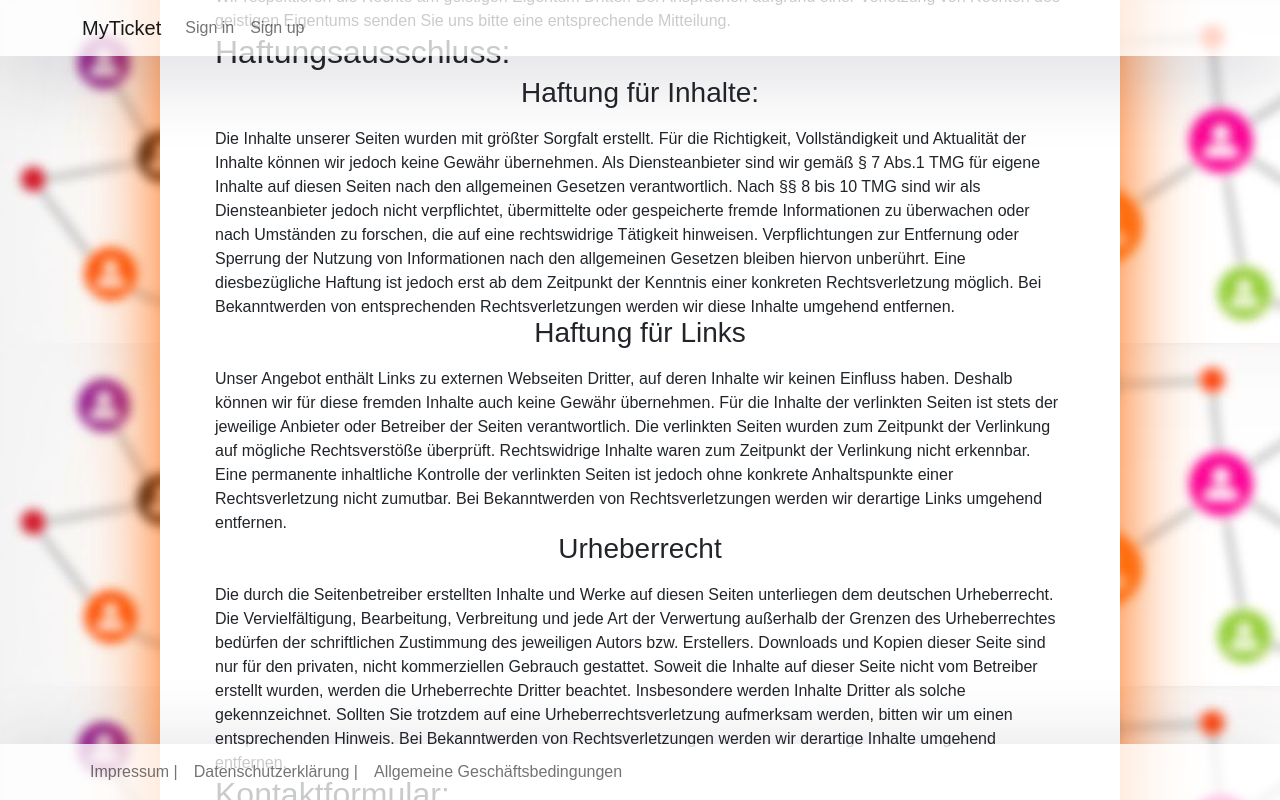
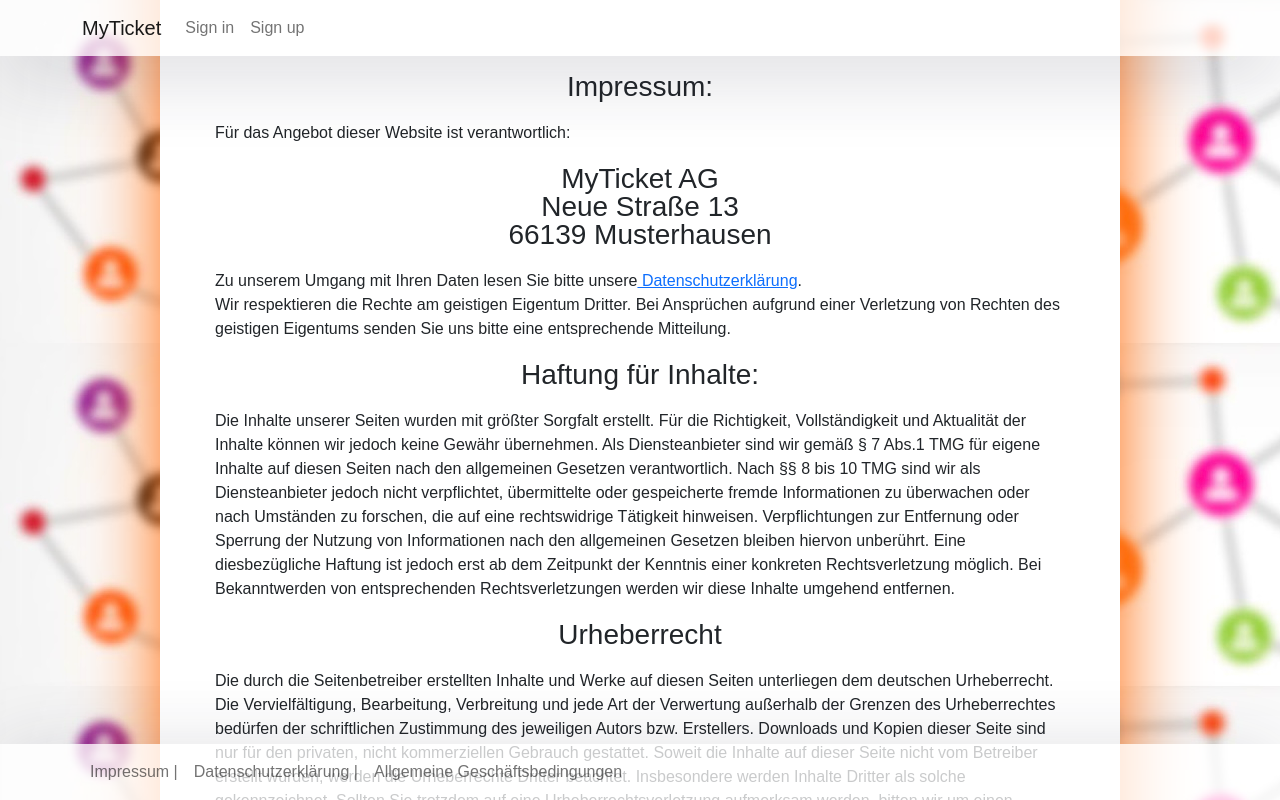
Before and after one commit to Click13/Webprojekt, a React (Create React App) app in the folder frontend/: page /impressum in a window 1280 px wide. Shown: the top 800 px of the page. Built offline with nearby package versions, Linux system fonts and the light colour scheme.

Commit message:
fix Überlappende Navbar

```diff
--- a/frontend/src/components/AGB.js
+++ b/frontend/src/components/AGB.js
@@ -25,6 +25,8 @@ export default class AGB extends Component {
             <div className="App">
             <div className="outer">
             <div className="static">
+            <div id="fix_navbar">
+            </div>
             <h2>
                 allgemeine Geschäftsbedingungen
             </h2>
--- a/frontend/src/components/Datenschutz.js
+++ b/frontend/src/components/Datenschutz.js
@@ -26,9 +26,11 @@ export default class Impressum extends Component {
             <div className="App">
             <div className="outer">
             <div className="static">
-                        <h2>
+            <div id="fix_navbar_Data">
+            </div>
+                        <h3>
                             Datenschutz
-                        </h2>
+                        </h3>
                             Der Schutz Ihrer Daten ist uns sehr wichtig. In diesen Datenschutzbestimmungen wird erläutert, welche personenbezogenen Daten
                             erfasst werden sowie wie und wofür sie verwendet werden.
                         <h3>
@@ -38,24 +40,15 @@ export default class Impressum extends Component {
                             Einige dieser Daten stellen Sie direkt bereit, andere erhalten wir durch das Sammeln von Informationen über Ihre Aktivitäten, Nutzung und Erfahrungen mit unseren Produkten.
                             Wir erhalten ebenfalls Daten über Sie von Drittanbietern.
                         <h3>
-                            Kommentare:
-                        </h3>
-                            Wenn Besucher Kommentare auf der Website schreiben, sammeln wir die Daten, die im Kommentar-Formular angezeigt werden, außerdem die IP-Adresse des Besuchers und den User-Agent-String (damit wird der Browser identifiziert), um die Erkennung von Spam zu unterstützen.
-                        <h3>
                             Cookies:
                         </h3>
                             Wenn du einen Kommentar auf unserer Website schreibst, kann das eine Einwilligung sein, deinen Namen, E-Mail-Adresse und Website in Cookies zu speichern.
                             Dies ist eine Komfortfunktion, damit du nicht, wenn du einen weiteren Kommentar schreibst, all diese Daten erneut eingeben musst.
-                            Diese Cookies werden ein Jahr lang gespeichert.
                             Falls du ein Konto hast und dich auf dieser Website anmeldest, werden wir ein temporäres Cookie setzen, um festzustellen, ob dein Browser Cookies akzeptiert.
                             Dieses Cookie enthält keine personenbezogenen Daten und wird verworfen, wenn du deinen Browser schließt.
                             Wenn du dich anmeldest, werden wir einige Cookies einrichten, um deine Anmeldeinformationen und Anzeigeoptionen zu speichern.
                             Anmelde-Cookies verfallen nach zwei Tagen und Cookies für die Anzeigeoptionen nach einem Jahr.
-                            Falls du bei der Anmeldung „Angemeldet bleiben“ auswählst, wird deine Anmeldung zwei Wochen lang aufrechterhalten.
                             Mit der Abmeldung aus deinem Konto werden die Anmelde-Cookies gelöscht.
-                            Wenn du einen Artikel bearbeitest oder veröffentlichst, wird ein zusätzlicher Cookie in deinem Browser gespeichert.
-                            Dieser Cookie enthält keine personenbezogenen Daten und verweist nur auf die Beitrags-ID des Artikels, den du gerade bearbeitet hast.
-                            Der Cookie verfällt nach einem Tag.
                         <h3>
                             Eingebettete Inhalte von anderen Websites:
                         </h3>
--- a/frontend/src/components/Impressum.js
+++ b/frontend/src/components/Impressum.js
@@ -1,5 +1,5 @@
 import React, { Component } from "react";
-import { BrowserRouter as Router, Switch, Route, Link } from "react-router-dom";
+import { BrowserRouter as Router, Switch, Route, Link} from "react-router-dom";
 import TextField from'@mui/material/TextField';
 import FormControl, { useFormControl } from '@mui/material/FormControl';
 import OutlinedInput from '@mui/material/OutlinedInput';
@@ -14,7 +14,7 @@ export default class Impressum extends Component {
     render() {
         return (
             <div className="App">
-            <nav className="navbar navbar-expand-lg navbar-light fixed-top">
+            <nav className="navbar navbar-expand-lg navbar-light">
               <div className="container">
                 <Link className="navbar-brand" to={"/Main"}>MyTicket</Link>
                 <div className="collapse navbar-collapse" id="navbarTogglerDemo02">
@@ -32,25 +32,21 @@ export default class Impressum extends Component {
             <div className="App">
             <div className="outer">
             <div className="static">
-            <h2>
+            <div id="fix_navbar">
+            </div>
+            <h3>
                 Impressum:
-            </h2>
+            </h3>
                 Für das Angebot dieser Website ist verantwortlich:
             <h3>
-                MyTicket AG
-                Neue Straße 13
+                MyTicket AG<br />
+                Neue Straße 13<br />
                 66139 Musterhausen
             </h3>
             Zu unserem Umgang mit Ihren Daten lesen Sie bitte unsere
-            <Link to{..."/Datenschutz"}>Datenschutzerklärung</Link>.
-            <h2>
-                Hinweise und Verfahren zur Geltendmachung von Ansprüchen bei Schutzrechtsverletzungen:
-            </h2>
+            <Link href={"/Datenschutz"} color="#000000" underline="hover"> Datenschutzerklärung</Link>.<br />
             Wir respektieren die Rechte am geistigen Eigentum Dritter.
             Bei Ansprüchen aufgrund einer Verletzung von Rechten des geistigen Eigentums senden Sie uns bitte eine entsprechende Mitteilung.
-            <h2>
-                Haftungsausschluss:
-            </h2>
             <h3>
                 Haftung für Inhalte:
             </h3>
@@ -61,16 +57,6 @@ export default class Impressum extends Component {
             Verpflichtungen zur Entfernung oder Sperrung der Nutzung von Informationen nach den allgemeinen Gesetzen bleiben hiervon unberührt.
             Eine diesbezügliche Haftung ist jedoch erst ab dem Zeitpunkt der Kenntnis einer konkreten Rechtsverletzung möglich. Bei Bekanntwerden von entsprechenden Rechtsverletzungen werden wir diese Inhalte umgehend entfernen.
             <h3>
-                Haftung für Links
-            </h3>
-            Unser Angebot enthält Links zu externen Webseiten Dritter, auf deren Inhalte wir keinen Einfluss haben.
-            Deshalb können wir für diese fremden Inhalte auch keine Gewähr übernehmen.
-            Für die Inhalte der verlinkten Seiten ist stets der jeweilige Anbieter oder Betreiber der Seiten verantwortlich.
-            Die verlinkten Seiten wurden zum Zeitpunkt der Verlinkung auf mögliche Rechtsverstöße überprüft.
-            Rechtswidrige Inhalte waren zum Zeitpunkt der Verlinkung nicht erkennbar.
-            Eine permanente inhaltliche Kontrolle der verlinkten Seiten ist jedoch ohne konkrete Anhaltspunkte einer Rechtsverletzung nicht zumutbar.
-            Bei Bekanntwerden von Rechtsverletzungen werden wir derartige Links umgehend entfernen.
-            <h3>
                 Urheberrecht
             </h3>
             Die durch die Seitenbetreiber erstellten Inhalte und Werke auf diesen Seiten unterliegen dem deutschen Urheberrecht.
@@ -78,9 +64,9 @@ export default class Impressum extends Component {
             Downloads und Kopien dieser Seite sind nur für den privaten, nicht kommerziellen Gebrauch gestattet. Soweit die Inhalte auf dieser Seite nicht vom Betreiber erstellt wurden, werden die Urheberrechte Dritter beachtet.
             Insbesondere werden Inhalte Dritter als solche gekennzeichnet. Sollten Sie trotzdem auf eine Urheberrechtsverletzung aufmerksam werden, bitten wir um einen entsprechenden Hinweis.
             Bei Bekanntwerden von Rechtsverletzungen werden wir derartige Inhalte umgehend entfernen.
-            <h2>
+            <h3>
                 Kontaktformular:
-            </h2>
+            </h3>
             Bitte verwenden Sie dieses Formular, um mit uns in Kontakt zu treten.
             <form>
                 <div className="form-group">
--- a/frontend/src/components/SignIn.js
+++ b/frontend/src/components/SignIn.js
@@ -26,6 +26,8 @@ export default class Login extends Component {
             <div className="App">
             <div className="outer">
             <div className="inner">
+            <div id="fix_navbar">
+                        </div>
             <form>
                 <h3>Log in</h3>
 
--- a/frontend/src/components/SignUp.js
+++ b/frontend/src/components/SignUp.js
@@ -35,6 +35,8 @@ export default class SignUp extends Component {
             <div className="App">
             <div className="outer">
             <div className="inner">
+            <div id="fix_navbar">
+                        </div>
             <form onSubmit={this.handleSubmit}>
                 <h3>Register</h3>
 
--- a/frontend/src/css/Login.css
+++ b/frontend/src/css/Login.css
@@ -38,7 +38,7 @@ body, html, .App, #root, .outer {
   box-shadow: 0px 14px 80px rgb(255, 102, 0);
   padding: 40px 55px 65px 55px;
   border-radius: 15px;
-
+  margin-top: 40px;
 }
 
 .outer .form-control:focus {
@@ -51,6 +51,7 @@ body, html, .App, #root, .outer {
   margin: 0;
   line-height: 1;
   padding-bottom: 20px;
+  padding-top: 20px;
 }
 
 .custom-control-label {
@@ -76,8 +77,23 @@ body, html, .App, #root, .outer {
   margin: 5px;
 }
 
+
 span {
   width: 50px;
   height: 50px;
   background: black;
 }
+
+#fix_navbar{
+    height: 150px;
+    min-height: 100px;
+    padding-top: 50px;
+    margin-top: 100px;
+}
+
+#fix_navbar_Data{
+    height: 200px;
+    min-height: 150px;
+    padding-top: 100px;
+    margin-top: 150px;
+}
```
